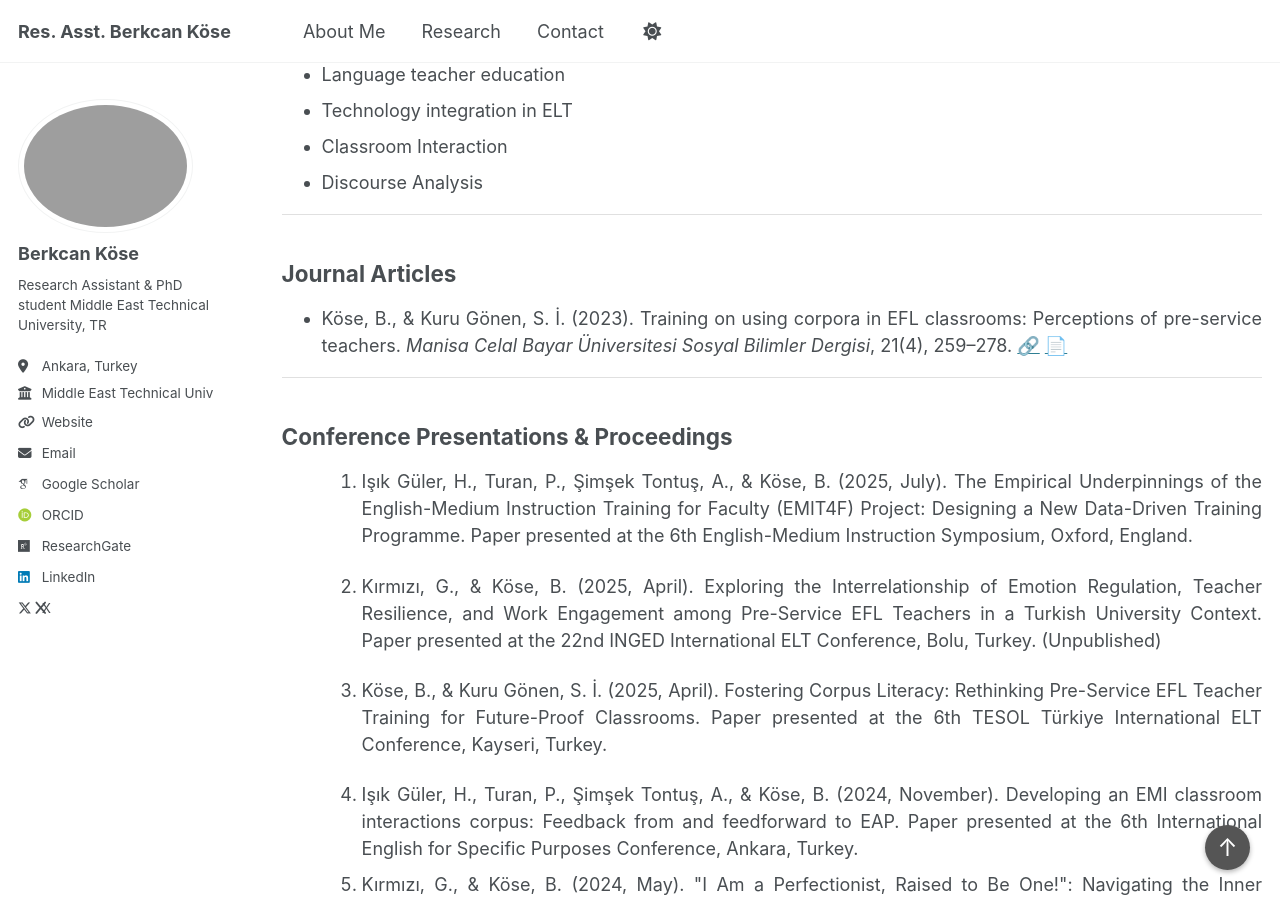
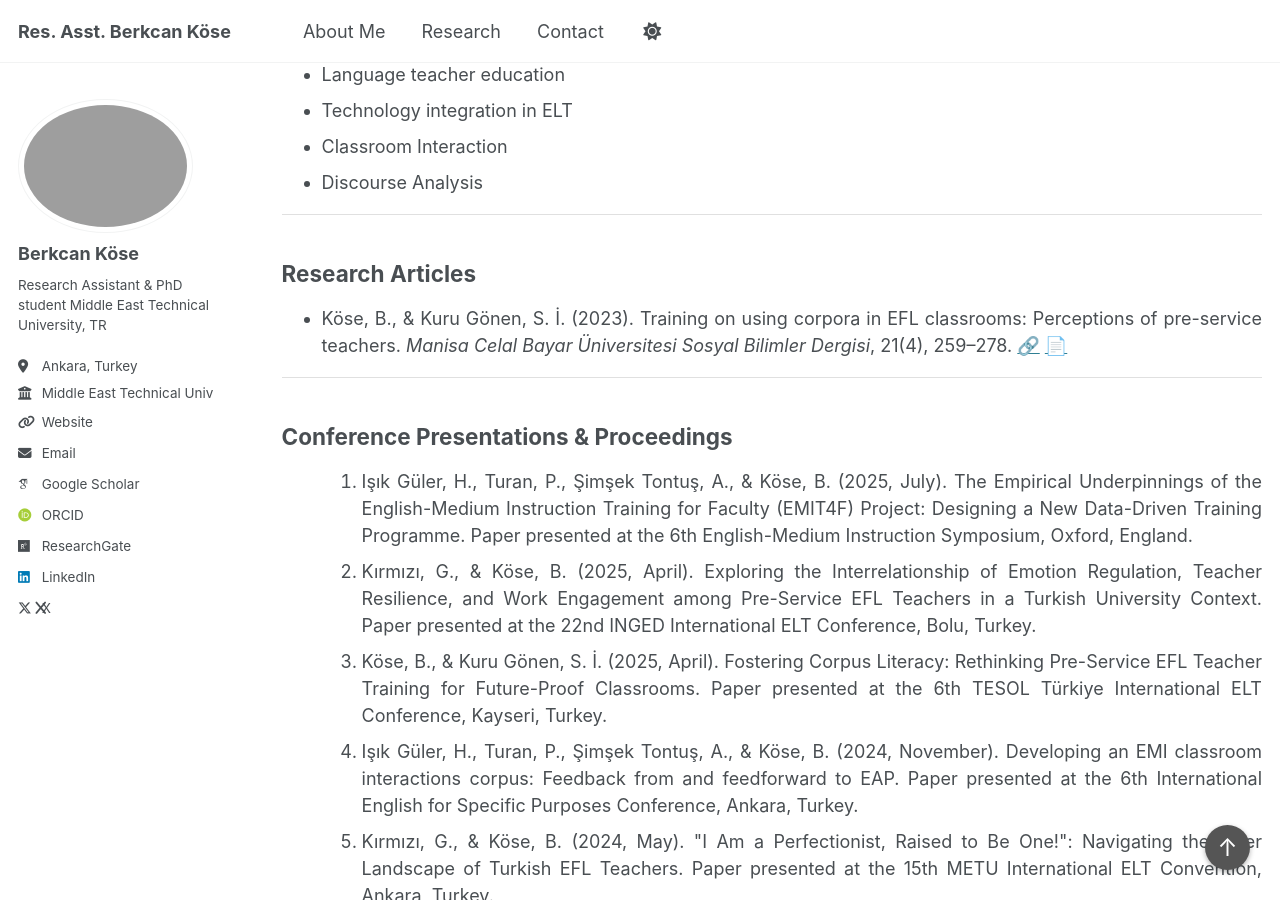
Before and after one commit to berkcankose/berkcankose.github.io, a Jekyll site: the page built from _pages/research.html, in a window 1280 px wide and 900 px high, scrolled down 228 px. Built offline with Jekyll 4.4.1, drawn with Linux system fonts in a browser that asks for light colours; some web fonts are replaced.

Commit message:
Update research.html

```diff
--- a/_pages/research.html
+++ b/_pages/research.html
@@ -21,7 +21,7 @@ author_profile: true
 
 <hr style="border: 0; height: 1px; background: #e0e0e0; margin-bottom: 2rem;">
 
-<h2>Journal Articles</h2>
+<h2>Research Articles</h2>
 <ul>
   <li>
     Köse, B., & Kuru Gönen, S. İ. (2023). Training on using corpora in EFL classrooms: Perceptions of pre-service teachers. <em>Manisa Celal Bayar Üniversitesi Sosyal Bilimler Dergisi</em>, 21(4), 259–278.
@@ -36,26 +36,9 @@ author_profile: true
 <ul>
 
   <ol>
-    <li>
-      <p>Işık Güler, H., Turan, P., Şimşek Tontuş, A., &amp; Köse, B. (2025, July).
-        The Empirical Underpinnings of the English-Medium Instruction Training for Faculty (EMIT4F) Project: Designing a New Data-Driven Training Programme.
-        Paper presented at the 6th English-Medium Instruction Symposium, Oxford, England.
-      </p>
-    </li>
-
-    <li>
-      <p>Kırmızı, G., &amp; Köse, B. (2025, April).
-        Exploring the Interrelationship of Emotion Regulation, Teacher Resilience, and Work Engagement among Pre-Service EFL Teachers in a Turkish University Context.
-        Paper presented at the 22nd INGED International ELT Conference, Bolu, Turkey. <span>(Unpublished)</span>
-      </p>
-    </li>
-
-    <li>
-      <p>Köse, B., &amp; Kuru Gönen, S. İ. (2025, April).
-        Fostering Corpus Literacy: Rethinking Pre-Service EFL Teacher Training for Future-Proof Classrooms.
-        Paper presented at the 6th TESOL Türkiye International ELT Conference, Kayseri, Turkey.
-      </p>
-    </li>
+  <li>Işık Güler, H., Turan, P., Şimşek Tontuş, A., &amp; Köse, B. (2025, July). The Empirical Underpinnings of the English-Medium Instruction Training for Faculty (EMIT4F) Project: Designing a New Data-Driven Training Programme. Paper presented at the 6th English-Medium Instruction Symposium, Oxford, England.</li>
+  <li>Kırmızı, G., &amp; Köse, B. (2025, April). Exploring the Interrelationship of Emotion Regulation, Teacher Resilience, and Work Engagement among Pre-Service EFL Teachers in a Turkish University Context. Paper presented at the 22nd INGED International ELT Conference, Bolu, Turkey.</li>
+  <li>Köse, B., &amp; Kuru Gönen, S. İ. (2025, April). Fostering Corpus Literacy: Rethinking Pre-Service EFL Teacher Training for Future-Proof Classrooms. Paper presented at the 6th TESOL Türkiye International ELT Conference, Kayseri, Turkey.
   <li>Işık Güler, H., Turan, P., Şimşek Tontuş, A., & Köse, B. (2024, November). Developing an EMI classroom interactions corpus: Feedback from and feedforward to EAP. Paper presented at the 6th International English for Specific Purposes Conference, Ankara, Turkey.</li>
   <li>Kırmızı, G., & Köse, B. (2024, May). "I Am a Perfectionist, Raised to Be One!": Navigating the Inner Landscape of Turkish EFL Teachers. Paper presented at the 15th METU International ELT Convention, Ankara, Turkey.</li>
   <li>Köse, B., & Kuru Gönen, S. İ. (2024, May). From Concept to Classroom: Designing a Corpus-based Language Teaching Training. Paper presented at the 15th METU International ELT Convention, Ankara, Turkey.</li>
```
